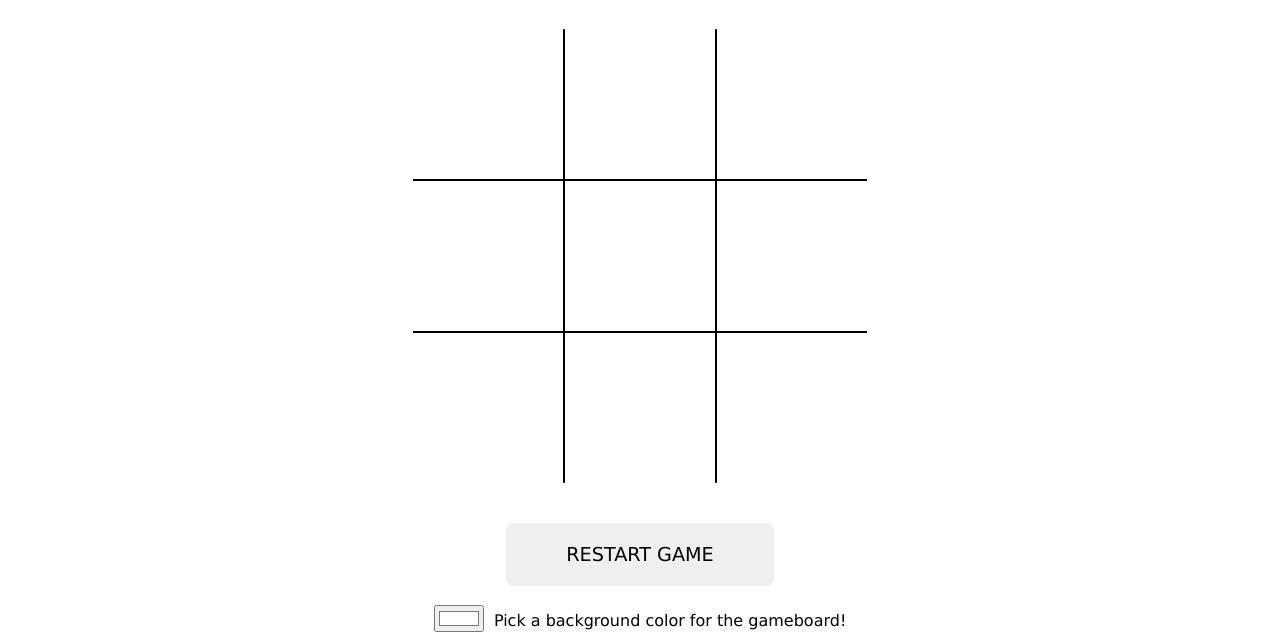
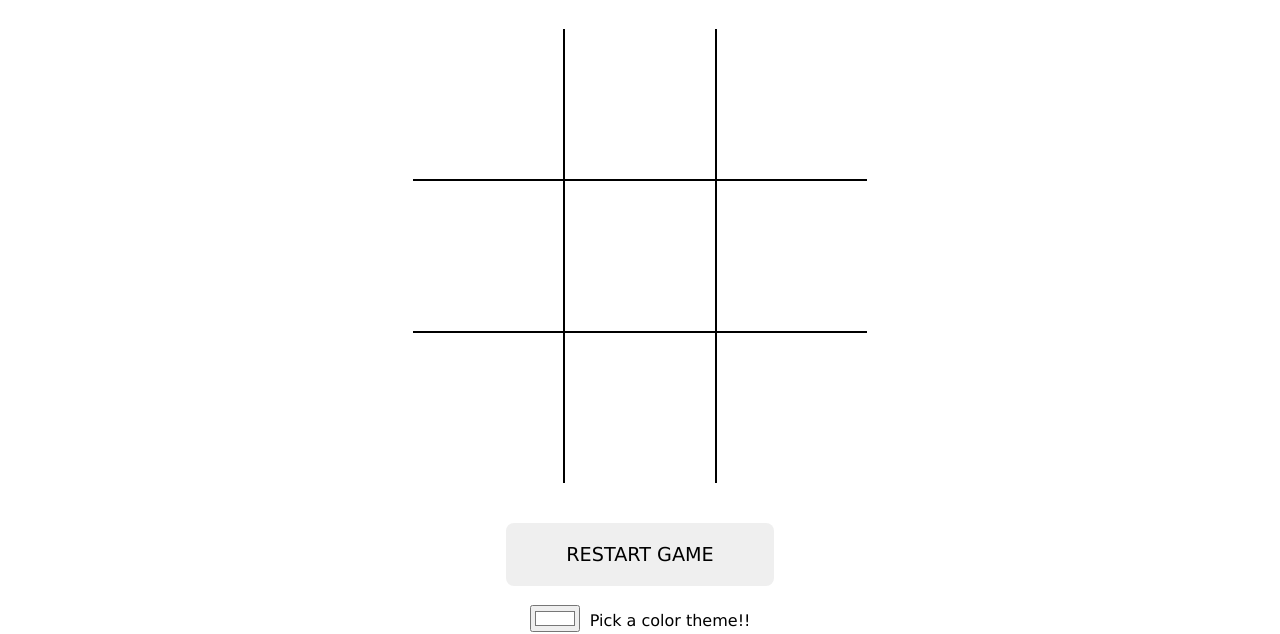
Before and after one commit to FalkoKa/Project-Tic-Tac-Toe, a website: page index.html in a window 1280 px wide. Shown: the part 247-881 px from the top of the page. Drawn offline with nearby package versions, Linux system fonts and the light colour scheme.

Commit message:
change lable text from colorpicker

```diff
--- a/index.html
+++ b/index.html
@@ -34,7 +34,7 @@
       <button>RESTART GAME</button>
       <div class="color-theme">
         <input type="color" name="color" id="color" value="#ffffff" />
-        <label for="color">Pick a background color for the gameboard!</label>
+        <label for="color">Pick a color theme!!</label>
       </div>
     </main>
     <script src="javascript.js"></script>
```
